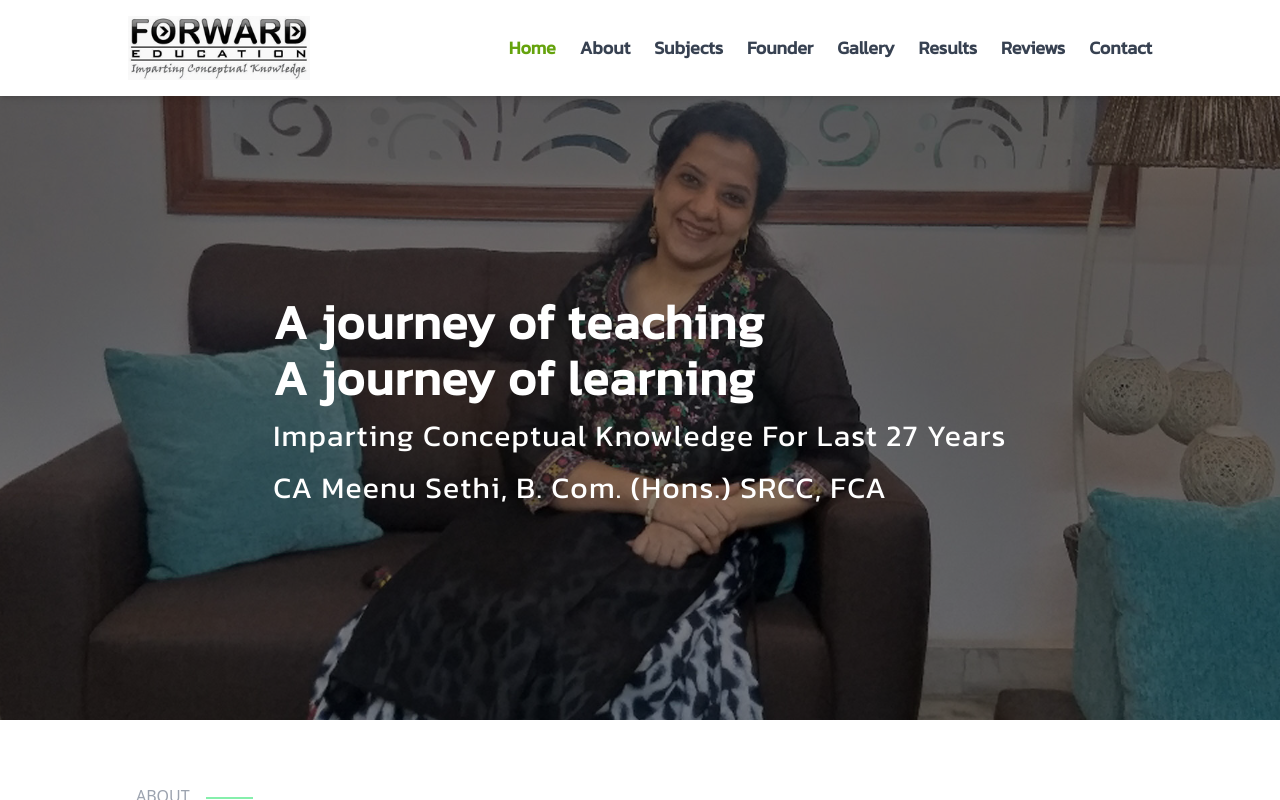
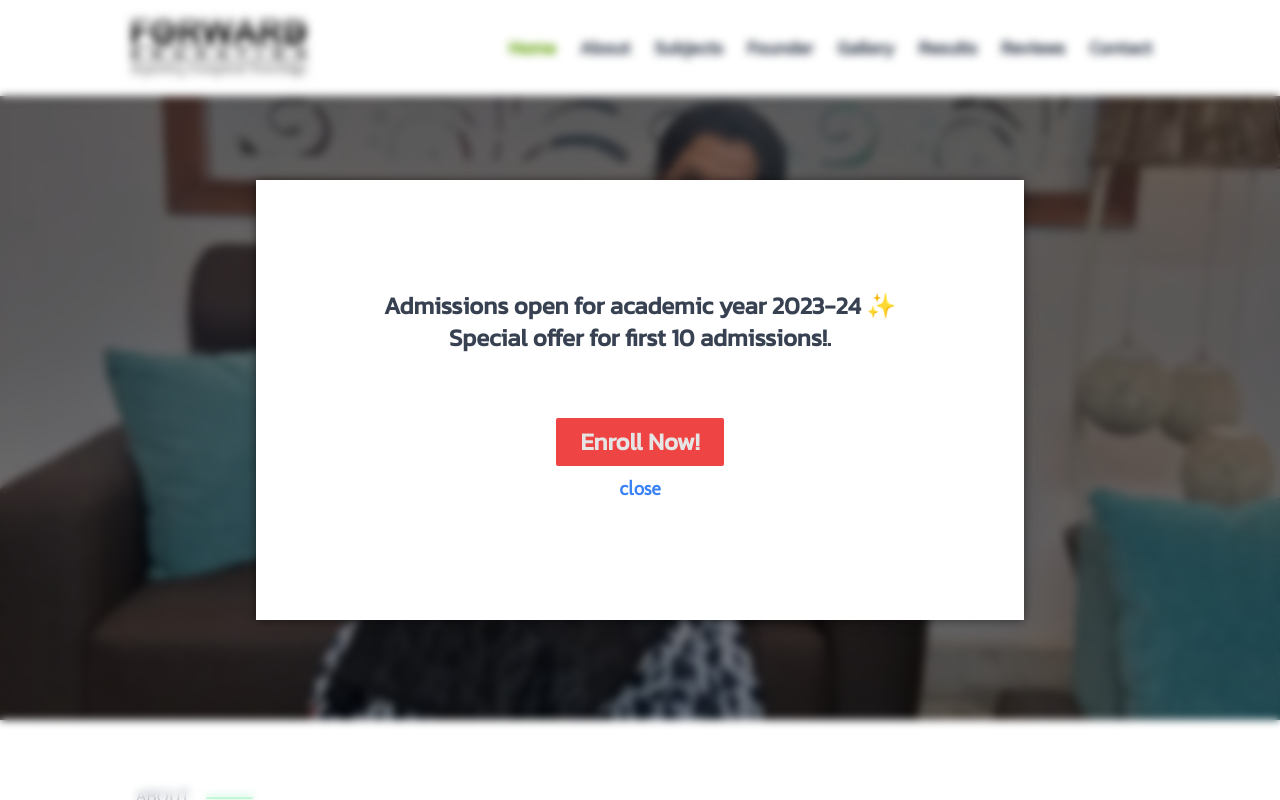
Before and after one commit to t-vaibhav/fwd-edu-testing, a Next.js app: page / in a window 1280 px wide. Shown: the top 800 px of the page. Built offline with nearby package versions, Linux system fonts and the light colour scheme.

Commit message:
results done

```diff
--- a/components/About.js
+++ b/components/About.js
@@ -23,7 +23,7 @@ export const About = () => {
                     <Image src="/images/classroom image.jpg" alt="" fill={true} className=' w-full pb-5 object-contain' />
                 </div>
                 <p className='font-molengo'>
-                <strong>Forward Education</strong> was established back in <strong>1996</strong> by Meenu Sethi who graduated from <strong>SRCC</strong> in first division in 1993 and further excelled herself in clearing coveted <strong>Chartered Accountancy</strong> examination in just 3 years – a rare achievement.
+                    <strong>Forward Education</strong> was established back in <strong>1996</strong> by Meenu Sethi who graduated from <strong>SRCC</strong> in first division in 1993 and further excelled herself in clearing coveted <strong>Chartered Accountancy</strong> examination in just 3 years – a rare achievement.
                 </p>
                 <br />
                 <p className='font-molengo'>
@@ -37,13 +37,13 @@ export const About = () => {
                 </ul>
                 <br />
                 <p>
-                Education imparted at <strong>FORWARD EDUCATION</strong>  greatly helps the students in achieving academic excellence in school examinations and prepares them for competitive examinations as well.
+                    Education imparted at <strong>FORWARD EDUCATION</strong>  greatly helps the students in achieving academic excellence in school examinations and prepares them for competitive examinations as well.
                 </p>
 
 
             </div>
 
-            <div className='w-[47%] h-[45vh] px-4 mt-auto mb-auto hidden md:block relative md:mx-4'>
+            <div className='w-[47%] h-[45vh] px-4 mt-auto mb-auto hidden -z-20 md:block relative md:mx-4'>
                 <Image src="/images/classroom image.jpg" className='object-contain' fill={true} alt="" />
             </div>
         </section>
--- a/components/Hero.js
+++ b/components/Hero.js
@@ -1,4 +1,6 @@
 import React from 'react'
+import Link from 'next/link'
+
 
 const Hero = () => {
     const mystyle = {
@@ -16,8 +18,9 @@ const Hero = () => {
                 <h1 className='text-3xl lg:text-5xl pb-2 font-bold'>A journey of learning</h1>
 
 
-                <h2 className='text-lg lg:text-3xl capitalize py-2'>Imparting conceptual knowledge for last 27 years</h2>
-                <h2 className='text-lg lg:text-3xl capitalize py-2 '>CA Meenu Sethi, B. Com. (Hons.) SRCC, FCA</h2>
+                <h2 className='text-lg lg:text-3xl capitalize py-1'>Imparting conceptual knowledge for last 27 years</h2>
+                <h2 className='text-lg lg:text-3xl capitalize py-1 '>CA Meenu Sethi, B. Com. (Hons.) SRCC, FCA</h2>
+                <button className=' bg-green-500 py-1 mt-2 px-4 md:px-6 text-neutral-200 rounded-sm  hover:bg-red-400 '> <Link href="https://forms.gle/XfDyjjVeEXCY8VUq6" target="_blank" >Enroll Now!</Link></button>
             </div>
         </section>
     )
--- a/pages/_app.js
+++ b/pages/_app.js
@@ -1,8 +1,25 @@
-
 import '../styles/globals.css'
 import Head from "next/head";
 import Script from "next/script";
+import React, { useState, useEffect } from 'react';
+// import Popup from '@/components/Popup';
+import Link from 'next/link'
+
+
+
+
+
+
+
 function App({ Component, pageProps }) {
+  const [showPopup, setShowPopup] = useState(false);
+
+  useEffect(() => {
+    setTimeout(() => {
+      setShowPopup(true);
+    }, 100);
+  }, []);
+
   return (
     <>
       <Head>
@@ -10,6 +27,19 @@ function App({ Component, pageProps }) {
 
       </Head>
 
+      {showPopup && <div className='h-full w-full popup backdrop-blur-sm   z-20'>
+        <div className='z-50'>
+
+          <div className="popup text-center lg:w-3/5 md:w-4/6 w-4/5 md:text-2xl text-lg font-kanit font-semibold text-gray-700 z-40 lg:p-[110px] p-12 bg-white">
+
+            <p className='backdrop-blur-0'>Admissions open for academic year 2023-24 ✨</p>
+            <p className=''>Special offer for first 10 admissions!.</p>
+            <button className=' bg-red-500 py-2 mt-16 px-6 text-neutral-200 rounded-sm  hover:bg-red-400 ' onClick={() => setShowPopup(!showPopup)}> <Link href="https://forms.gle/XfDyjjVeEXCY8VUq6" target="_blank" >Enroll Now!</Link></button>
+            <div className='text-blue-500 text-xl my-2 font-molengo hover:underline hover:text-blue-700 cursor-pointer' onClick={() => setShowPopup(!showPopup)}>close</div>
+          </div>
+        </div >
+      </div>}
+
 
       <Component {...pageProps} />
     </>
--- a/pages/contact.js
+++ b/pages/contact.js
@@ -4,17 +4,21 @@ import Image from 'next/image'
 import Heading from '@/components/Heading'
 import Navbar from '@/components/Navbar'
 import Footer from '@/components/Footer'
+import Link from 'next/link'
+
+
+
 const contact = () => {
     return (
         <>
             <Navbar />
             <div>
 
-                <div className=" w-full min-h-[80vh]  pt-28 relative     "   >
+                <div className=" w-full min-h-[80vh] pt-28 relative     "   >
                     <Image src="https://media.istockphoto.com/id/1335509326/photo/light-pink-and-blue-defocused-blurred-motion-abstract-background.jpg?s=612x612&w=0&k=20&c=KxoOERQPUuqzsWXJLVN11EQ0iPkwl9ixUAICGaT1qwU=" alt="bg" fill={true} className="-z-20 object-fill" />
 
-                    <div className="justify-center  items-center  flex flex-col-reverse lg:flex-row-reverse lg:h-[90vh] lg:mx-16">
-                        <div className="md:mr-2 md:w-[85%] md:ml-1 px-5 ">
+                    <div className="justify-center  items-center  flex flex-col-reverse lg:flex-row-reverse lg:h-[90vh] lg:mx-16   ">
+                        <div className="md:mr-2 md:w-[85%] md:ml-1 px-5 max-w-[50%] ">
 
                             <h1 className="pt-12 font-extrabold text-2xl lg:text-4xl text-black shadow-graytext-gray-100 font-kanit">We are here to Help!</h1>
                             <p className=" text-lg lg:text-2xl shadow-graytext-gray-100 text-black font-molengo py-5 font-bold">We are here to Help!
@@ -27,7 +31,7 @@ const contact = () => {
                                 Thank you for considering Forward Education for your academic needs. We look forward to hearing from you and providing the best educational experience possible.</p>
                         </div>
 
-                        <div className="lg:w-[35%] lg:h-[85%] md:w-[85%] md:mt-10 lg:mt-0 lg:mx-10 bg-gray-100 p-7 shadow-2xl rounded-lg md:transition ease-in-out hover:scale-95 duration-700 md:mr-16 m-6">
+                        <div className="lg:w-[55vh] lg:h-[85%] md:w-[85%] md:mt-10 lg:mt-0 lg:mx-10 bg-gray-100 p-7 shadow-2xl rounded-lg md:transition ease-in-out hover:scale-95 duration-700 md:mr-16 m-6">
                             <h5 className="text-center font-extrabold text-3xl font-kanit">Contact Us</h5>
                             <Script src="https://cdn.lordicon.com/ritcuqlt.js"></Script>
 
@@ -41,7 +45,7 @@ const contact = () => {
                             </div>
 
 
-                            <div className="flex mt-8">
+                            <div className="flex mt-6">
                                 <lord-icon
                                     src="https://cdn.lordicon.com/tftaqjwp.json"
                                     trigger="hover"
@@ -51,7 +55,7 @@ const contact = () => {
                                 <p className="font-semibold text-lg font-molengo">9810763856</p>
                             </div>
 
-                            <div className="flex mt-8">
+                            <div className="flex mt-6">
                                 <div className="w-20 h-20">
                                     <svg xmlns="http://www.w3.org/2000/svg" fill="none" viewBox="0 0 24 24" strokeWidth="1.5" stroke="currentColor" >
                                         <path strokeLinecap="round" strokeLinejoin="round" d="M15 10.5a3 3 0 11-6 0 3 3 0 016 0z" />
@@ -69,7 +73,7 @@ const contact = () => {
                                 </div>
 
                             </div>
-                            <div className="flex mt-8">
+                            <div className="flex mt-4">
                                 <div className="w-20 h-20">
                                     <svg xmlns="http://www.w3.org/2000/svg" fill="none" viewBox="0 0 24 24" strokeWidth="1.5" stroke="currentColor" >
                                         <path strokeLinecap="round" strokeLinejoin="round" d="M15 10.5a3 3 0 11-6 0 3 3 0 016 0z" />
@@ -78,8 +82,13 @@ const contact = () => {
                                 </div>
                                 <div className="ml-2 font-semibold text-lg  font-molengo ">
                                     CSP Tower 1, Unit no. 1101, 1st Floor, DLF Capital Greens, Shivaji Marg, Near Moti Nagar, New Delhi - 110015
+
                                 </div>
 
+
+                            </div>
+                            <div className='flex justify-center'>
+                                <button className=' bg-green-500 py-1 mt-8 px-4 mb-2 md:px-6 text-neutral-200 rounded-sm  hover:bg-red-400 '> <Link href="https://forms.gle/XfDyjjVeEXCY8VUq6" target="_blank" >Enroll Now!</Link></button>
                             </div>
                         </div>
                     </div>
--- a/pages/index.js
+++ b/pages/index.js
@@ -12,6 +12,8 @@ import Footer from '@/components/Footer'
 import Stats from '@/components/Stats'
 
 import { sectionData } from '@/utility/data'
+import React, { useState, useEffect } from 'react'
+// import Popup from '../components/Popup'
 // import LowerHalf from '@/components/LowerHalf'
 
 
@@ -25,6 +27,9 @@ export default function Home() {
       suffix={data.suffix}
     />
   ));
+
+
+
   return (
     <>
       <Head>
@@ -36,7 +41,6 @@ export default function Home() {
 
       </Head>
       <Navbar />
-
       <div className='flex flex-col space-y-14'>
         <Hero />
         <About />
--- a/styles/globals.css
+++ b/styles/globals.css
@@ -9,7 +9,16 @@
 }
 
 
-.mainContact{
+.mainContact {
     background-image: url('https://media.istockphoto.com/id/1335509326/photo/light-pink-and-blue-defocused-blurred-motion-abstract-background.jpg?s=612x612&w=0&k=20&c=KxoOERQPUuqzsWXJLVN11EQ0iPkwl9ixUAICGaT1qwU=');
 
 }
+
+
+.popup {
+    position: fixed;
+    top: 50%;
+    left: 50%;
+    transform: translate(-50%, -50%);
+    box-shadow: 0px 0px 10px rgba(0, 0, 0, 0.5);
+}
```
Also changed, not shown: utility/data.js (+6 -6 lines). Lines whose indentation alone changed are shown as unchanged.
